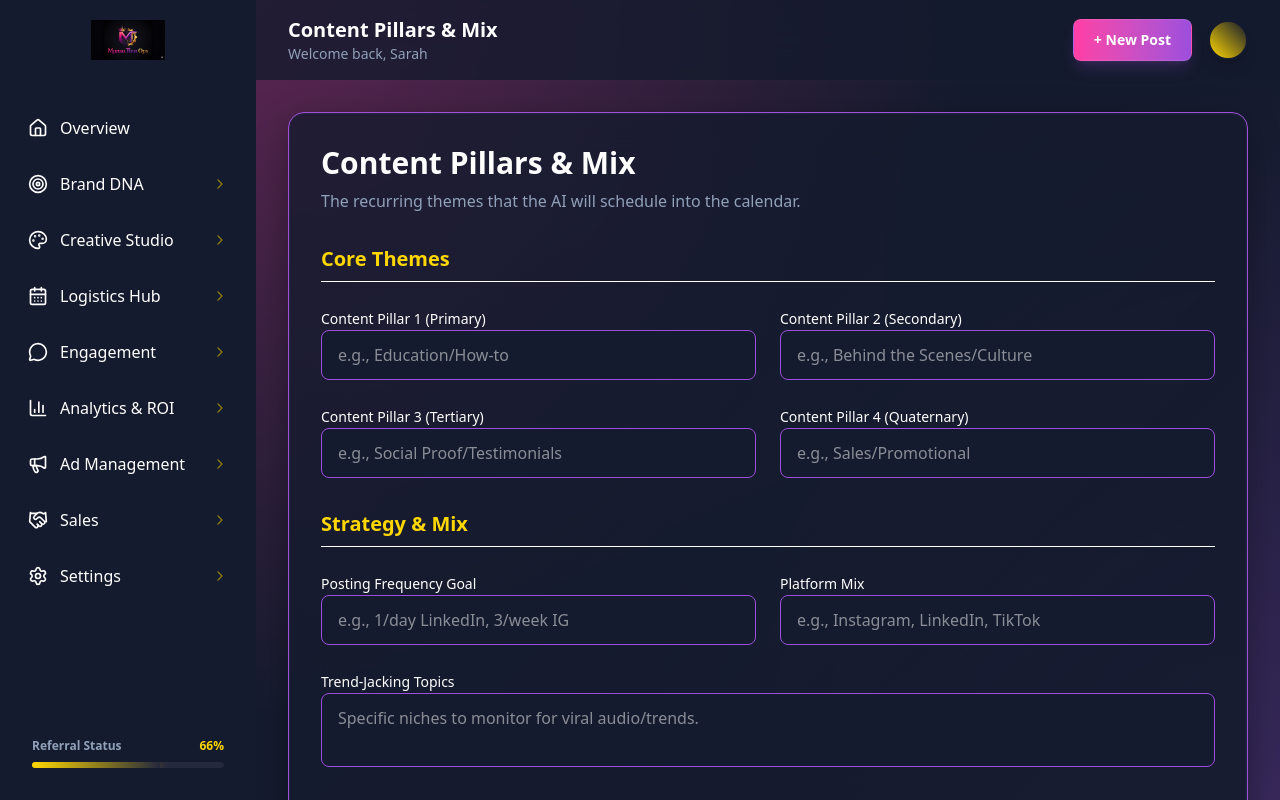
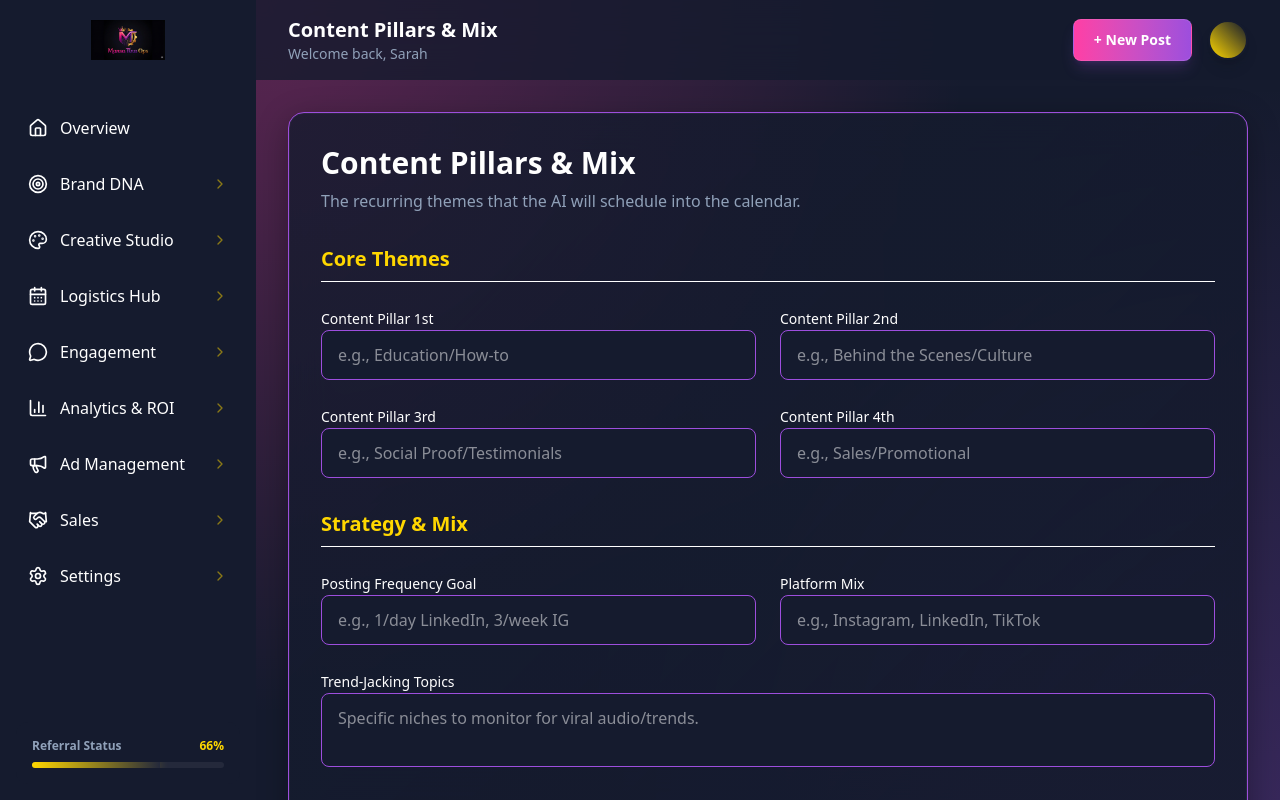
Before and after one commit to SupaEagle/MTO, a React (Vite) app in the folder web/: page /client/strategy/content-pillars in a window 1280 px wide. Built offline with nearby package versions, Linux system fonts and the light colour scheme.

Commit message:
Rename Content Pillar labels to 1st, 2nd, 3rd, 4th

```diff
--- a/web/src/pages/client/ContentPillars.tsx
+++ b/web/src/pages/client/ContentPillars.tsx
@@ -41,7 +41,7 @@ const ContentPillars = () => {
 
                         <div className="grid grid-cols-1 md:grid-cols-2 gap-6">
                             <div className="space-y-2">
-                                <label className="text-sm font-medium text-white">Content Pillar 1 (Primary)</label>
+                                <label className="text-sm font-medium text-white">Content Pillar 1st</label>
                                 <input
                                     type="text"
                                     name="pillar1"
@@ -54,7 +54,7 @@ const ContentPillars = () => {
                             </div>
 
                             <div className="space-y-2">
-                                <label className="text-sm font-medium text-white">Content Pillar 2 (Secondary)</label>
+                                <label className="text-sm font-medium text-white">Content Pillar 2nd</label>
                                 <input
                                     type="text"
                                     name="pillar2"
@@ -67,7 +67,7 @@ const ContentPillars = () => {
                             </div>
 
                             <div className="space-y-2">
-                                <label className="text-sm font-medium text-white">Content Pillar 3 (Tertiary)</label>
+                                <label className="text-sm font-medium text-white">Content Pillar 3rd</label>
                                 <input
                                     type="text"
                                     name="pillar3"
@@ -80,7 +80,7 @@ const ContentPillars = () => {
                             </div>
 
                             <div className="space-y-2">
-                                <label className="text-sm font-medium text-white">Content Pillar 4 (Quaternary)</label>
+                                <label className="text-sm font-medium text-white">Content Pillar 4th</label>
                                 <input
                                     type="text"
                                     name="pillar4"
```
